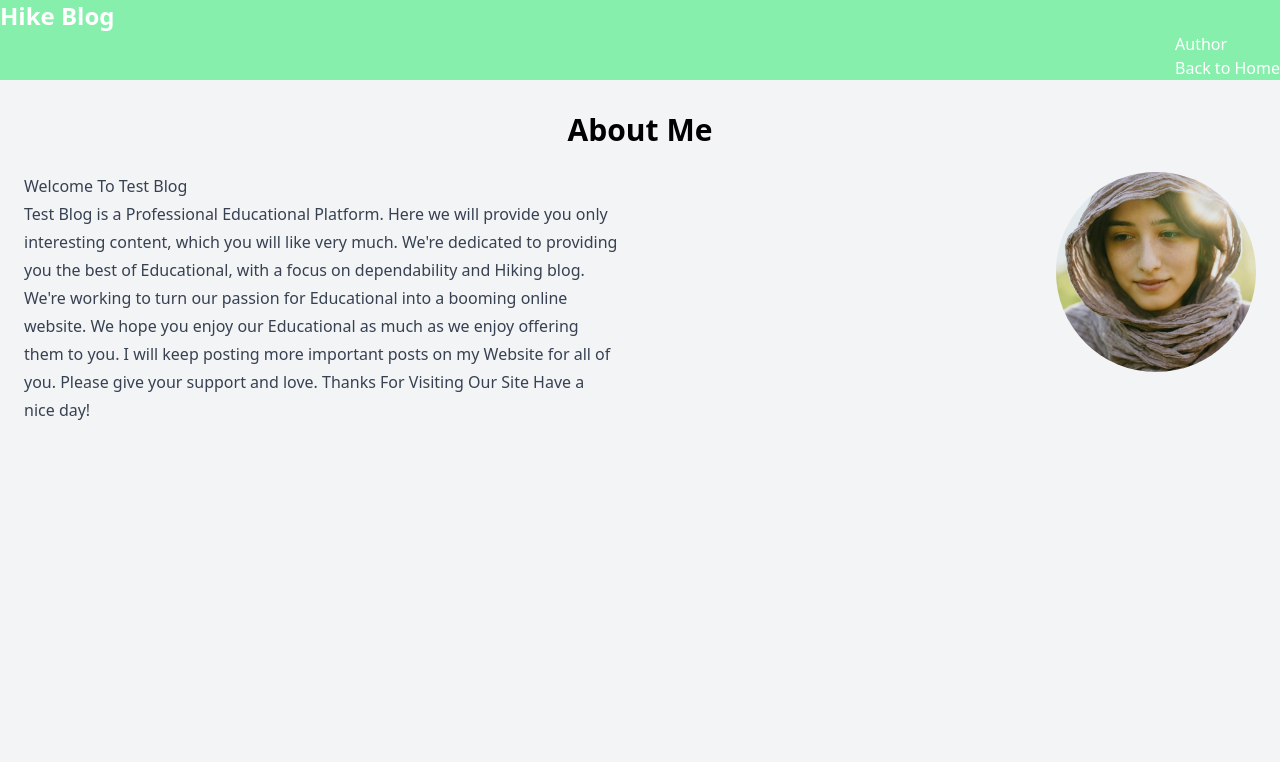
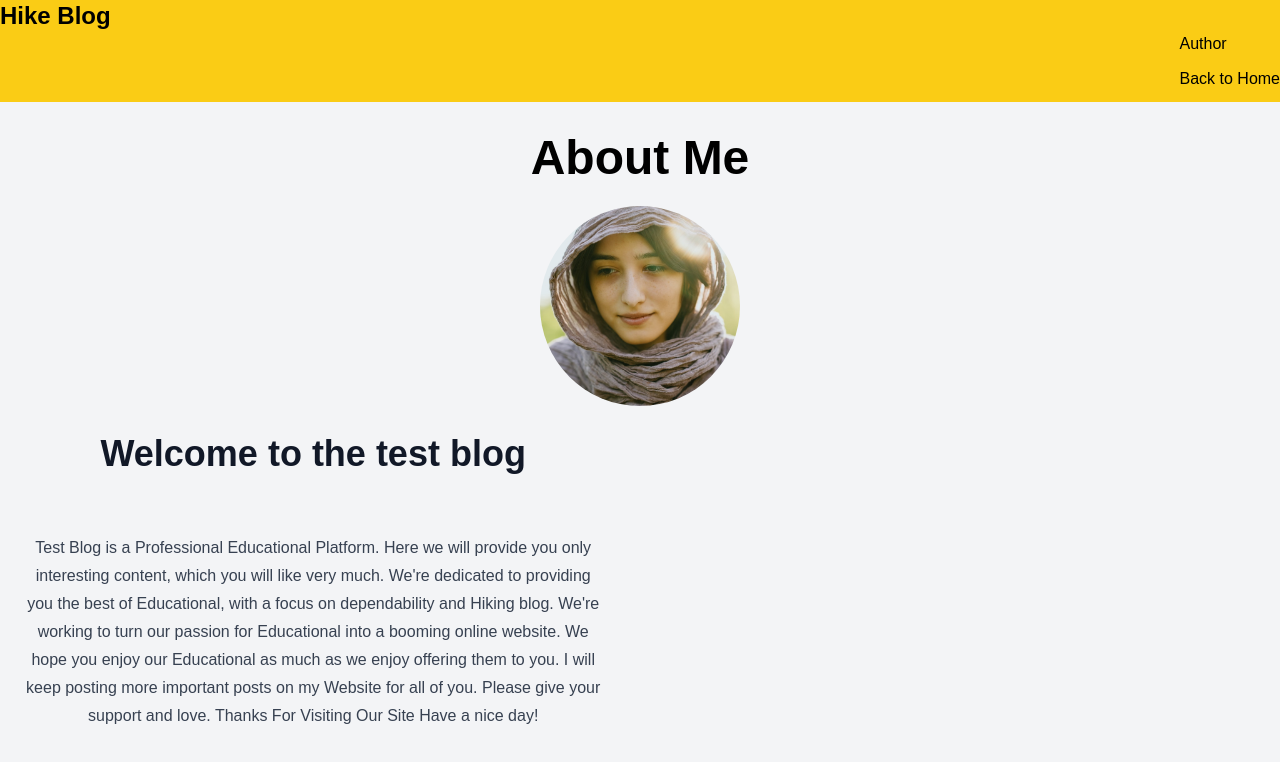
Before and after one commit to BratOBlog/test_blog, a Gatsby site: page /author in a window 1280 px wide. Built offline with nearby package versions, Linux system fonts and the light colour scheme; Gatsby itself is replaced by a stand-in of ours.

Commit message:
change styles

```diff
--- a/src/components/layout.js
+++ b/src/components/layout.js
@@ -18,13 +18,14 @@ const Layout = ({ pageTitle, children }) => {
 
   return (
     <div className={`bg-gray-100 min-h-screen ${container}`}>
-      <header className="bg-green-300 text-white">
+      <header className="bg-yellow-400 border-gray-600">
         <div>
           <h1 className="text-2xl font-bold">{data.site.siteMetadata.title}</h1>
         </div>
 
-      <nav className=" border-black flex flex-row justify-end items-end">
-        <ul classNAme={navLinks}>
+
+      <nav>
+        <ul className={navLinks}>
           <li className={navLinkItem}>
             <Link to="/author" className={navLinkText}>
               Author
@@ -41,7 +42,7 @@ const Layout = ({ pageTitle, children }) => {
       </nav>
       </header>
 
-      <main className="container mx-auto py-4 px-6">
+      <main className="container mx-auto py-4 px-6 text-center">
         <h1 className="text-3xl font-bold mb-4">{pageTitle}</h1>
         {children}
       </main>
--- a/src/components/layout.module.css
+++ b/src/components/layout.module.css
@@ -1,19 +1,14 @@
 
-/*.container {
-  background-color: rgb(252, 236, 236);
+.container {
   font-family: sans-serif;
 }
-.site-title {
-  font-size: 3rem;
-  color: rgb(15, 5, 5);
-  font-weight: 700;
-  margin: 3rem 0;
- float: right;
+
+.header {
+  display: flex;
+margin: auto;
+background-color: rgb(194, 128, 48);
 }
-.header {
-border: 2px solid black;
-margin: auto;
-}
+
 .nav-links {
   display: flex;
   list-style: none;
@@ -30,7 +25,6 @@ margin: auto;
   color: rgb(4, 4, 14);
 }
 
-
 html, body {
   min-height: 100%;
 }
@@ -38,6 +32,7 @@ html, body {
 body {
   background: white;
   background-repeat: no-repeat;
+  background-clip: border-box;
 }
 
 p {
@@ -47,13 +42,12 @@ p {
 
 .layout {
   max-width: 1200px;
-  margin: 0 auto;
 }
 
 nav {
   display: flex;
-  grid-template-columns: 1fr 1fr;
-  margin: 40px auto;
+  justify-content: flex-end;
+  margin: auto;
 }
 
 nav .links {
@@ -70,5 +64,3 @@ nav a {
 nav a:hover {
   border-color: rgb(9, 9, 78);
 }
-
-*/
--- a/src/pages/author.js
+++ b/src/pages/author.js
@@ -1,38 +1,42 @@
-import * as React from 'react'
-import { Link } from 'gatsby'
-import Layout from '../components/layout'
-import Seo from '../components/seo'
-import { StaticImage } from 'gatsby-plugin-image'
+import * as React from "react";
+import { Link } from "gatsby";
+import Layout from "../components/layout";
+import Seo from "../components/seo";
+import { StaticImage } from "gatsby-plugin-image";
 
 const AboutPage = () => {
   return (
     <main>
-      <Layout>
-      <h1 className="text-3xl font-bold text-center mb-6">About Me</h1>
+      <Layout className="bg-lime-200">
+        <h1 className="text-5xl font-bold text-center mb-6">About Me</h1>
         <StaticImage
-      className="rounded-full float-right"
+          className="rounded-full"
           alt="Girl with a scarf"
           src="../images/girl.jpg"
           placeholder="blurred"
           width={200}
           height={200}
           padding={1}
+        />
 
-      />
-      <p className="prose"> Welcome To Test Blog<br />
-Test Blog is a Professional Educational Platform. Here we will provide you only interesting content, which you will like very much. We're dedicated to providing you the best of Educational, with a focus on dependability and Hiking blog. We're working to turn our passion for Educational into a booming online website. We hope you enjoy our Educational as much as we enjoy offering them to you.
-
-I will keep posting more important posts on my Website for all of you. Please give your support and love.
-
-Thanks For Visiting Our Site
-
-Have a nice day!</p>
+        <p className="prose">
+          <br />
+          <h1>Welcome to the test blog</h1>
+          <br />
+          Test Blog is a Professional Educational Platform. Here we will provide
+          you only interesting content, which you will like very much. We're
+          dedicated to providing you the best of Educational, with a focus on
+          dependability and Hiking blog. We're working to turn our passion for
+          Educational into a booming online website. We hope you enjoy our
+          Educational as much as we enjoy offering them to you. I will keep
+          posting more important posts on my Website for all of you. Please give
+          your support and love. Thanks For Visiting Our Site Have a nice day!
+        </p>
       </Layout>
     </main>
+  );
+};
 
-  )
-}
+export const Head = () => <Seo title="About Me" />;
 
-export const Head = () => <Seo title="About Me" />
-
-export default AboutPage
+export default AboutPage;
--- a/src/pages/blog/{mdx.frontmatter__slug}.js
+++ b/src/pages/blog/{mdx.frontmatter__slug}.js
@@ -1,33 +1,30 @@
-import * as React from 'react'
-import { graphql } from 'gatsby'
-import Layout from '../../components/layout'
-import Seo from '../../components/seo'
+import * as React from "react";
+import { graphql } from "gatsby";
+import Layout from "../../components/layout";
+import Seo from "../../components/seo";
 
 const BlogPost = ({ data, children }) => {
   return (
     <Layout pageTitle={data.mdx.frontmatter.title}>
-
-      <p>{data.mdx.frontmatter.date}</p>
-        <div className="prose">
-      {children}
+      <div style={{ width: "500px", margin: "auto" }} className="text-justify">
+        <p>{data.mdx.frontmatter.date}</p>
+        <div className="prose">{children}</div>
       </div>
     </Layout>
-
-  )
-}
+  );
+};
 
 export const query = graphql`
   query ($id: String) {
-    mdx(id: {eq: $id}) {
+    mdx(id: { eq: $id }) {
       frontmatter {
         title
         date(formatString: "MMMM D, YYYY")
       }
     }
   }
-`
+`;
 
+export const Head = ({ data }) => <Seo title={data.mdx.frontmatter.title} />;
 
-export const Head = ({ data }) => <Seo title={data.mdx.frontmatter.title} />
-
-export default BlogPost
+export default BlogPost;
--- a/src/pages/index.js
+++ b/src/pages/index.js
@@ -1,31 +1,31 @@
-import * as React from 'react'
-import { Link, graphql } from 'gatsby'
-import Layout from '../components/layout'
-import { StaticImage } from 'gatsby-plugin-image'
-import Seo from '../components/seo'
-import MyQuote from '../pages/blog/quote'
+import * as React from "react";
+import { Link, graphql } from "gatsby";
+import Layout from "../components/layout";
+import { StaticImage } from "gatsby-plugin-image";
+import Seo from "../components/seo";
+import MyQuote from "../pages/blog/quote";
 
-
-const IndexPage = ({data}) => {
-
+const IndexPage = ({ data }) => {
   return (
     <main pageTitle="Home Page">
-      <Layout>
+      <Layout className="max-w-md mx-8 bg-white rounded-xl shadow-md overflow-hidden md:max-w-2xl">
         <h1 className="text-3xl font-bold">Welcome to my blog!</h1>
         <p className="mt-4">This is a test.</p>
 
-<div className="flex justify-center items-center border-black p-1 m-0">
+        <hero>
+          <div  className="flex justify-center items-center gap-x-20 mt-40 mb-40">
             <StaticImage
               alt="Beautiful montain landscape with trees"
               src="../images/mountain.jpg"
+              placeholder="blurred"
             />
 
-      <MyQuote  />
+            <MyQuote className="transition-opacity animate-pulse"/>
           </div>
+        </hero>
 
-
-      {data.allMdx.nodes.map(node => (
-          <article className="text-center m-4" key={node.id}>
+        {data.allMdx.nodes.map((node) => (
+          <article className="text-center mt-4" key={node.id}>
             <h2 className=" text-blue-500 font-extrabold text-3xl ">
               <Link to={`/blog/${node.frontmatter.slug}`}>
                 {node.frontmatter.title}
@@ -34,18 +34,15 @@ const IndexPage = ({data}) => {
             <p>Posted: {node.frontmatter.date}</p>
             <p>{node.excerpt}</p>
           </article>
-
-        ))
-      }
+        ))}
       </Layout>
     </main>
-  )
-}
-
+  );
+};
 
 export const query = graphql`
   query {
-  allMdx(sort: { frontmatter: { date: DESC }}) {
+    allMdx(sort: { frontmatter: { date: DESC } }) {
       nodes {
         frontmatter {
           date(formatString: "MMMM D, YYYY")
@@ -57,9 +54,8 @@ query {
       }
     }
   }
-`
+`;
 
+export const Head = () => <Seo title="Home Page" />;
 
-export const Head = () => <Seo title="Home Page" />
-
-export default IndexPage
+export default IndexPage;
```
Lines whose indentation alone changed are shown as unchanged.
